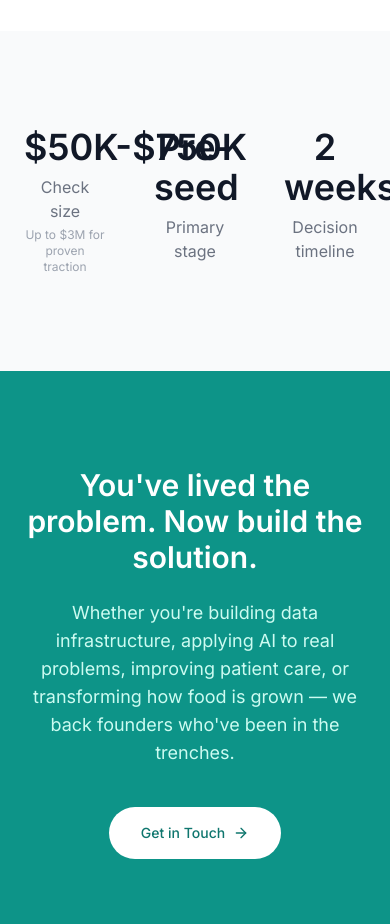
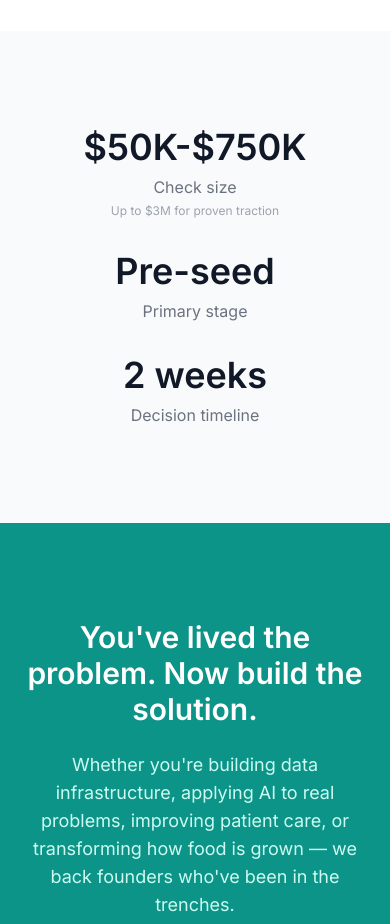
Before and after one commit to signalailabs/cawver, a React (Vite) app: page / in a window 390 px wide. Shown: the part 3180-4104 px from the top of the page. Built offline with nearby package versions, Linux system fonts and the light colour scheme.

Commit message:
Fix mobile responsiveness for stats and timeline
- Stats section: stack vertically on mobile (grid-cols-1 md:grid-cols-3)
- Animated timeline: 2 columns on mobile, 4 on desktop

```diff
--- a/src/App.jsx
+++ b/src/App.jsx
@@ -270,7 +270,7 @@ const Home = () => {
       {/* Stats */}
       <section className="py-24 px-6 bg-gray-50">
         <div className="max-w-4xl mx-auto">
-          <div className="grid grid-cols-3 gap-12 text-center">
+          <div className="grid grid-cols-1 md:grid-cols-3 gap-8 md:gap-12 text-center">
             <div>
               <p className="text-4xl md:text-5xl font-semibold text-gray-900">$50K-$750K</p>
               <p className="text-gray-500 mt-2">Check size</p>
@@ -612,7 +612,7 @@ const AnimatedTimeline = () => {
       </svg>
 
       {/* Timeline Steps */}
-      <div className="relative grid grid-cols-4 gap-4">
+      <div className="relative grid grid-cols-2 md:grid-cols-4 gap-4">
         {steps.map((step, i) => (
           <div
             key={i}
```
